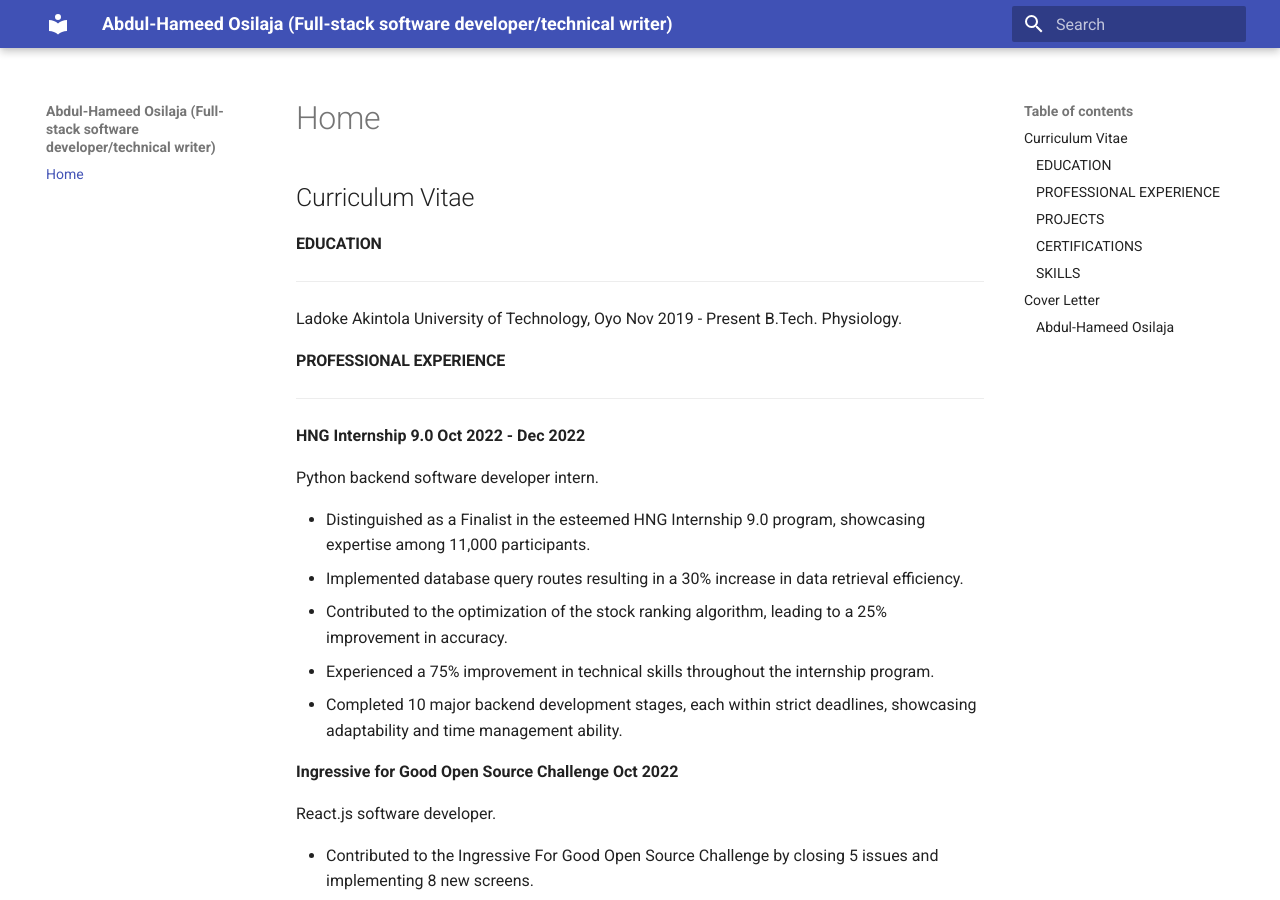
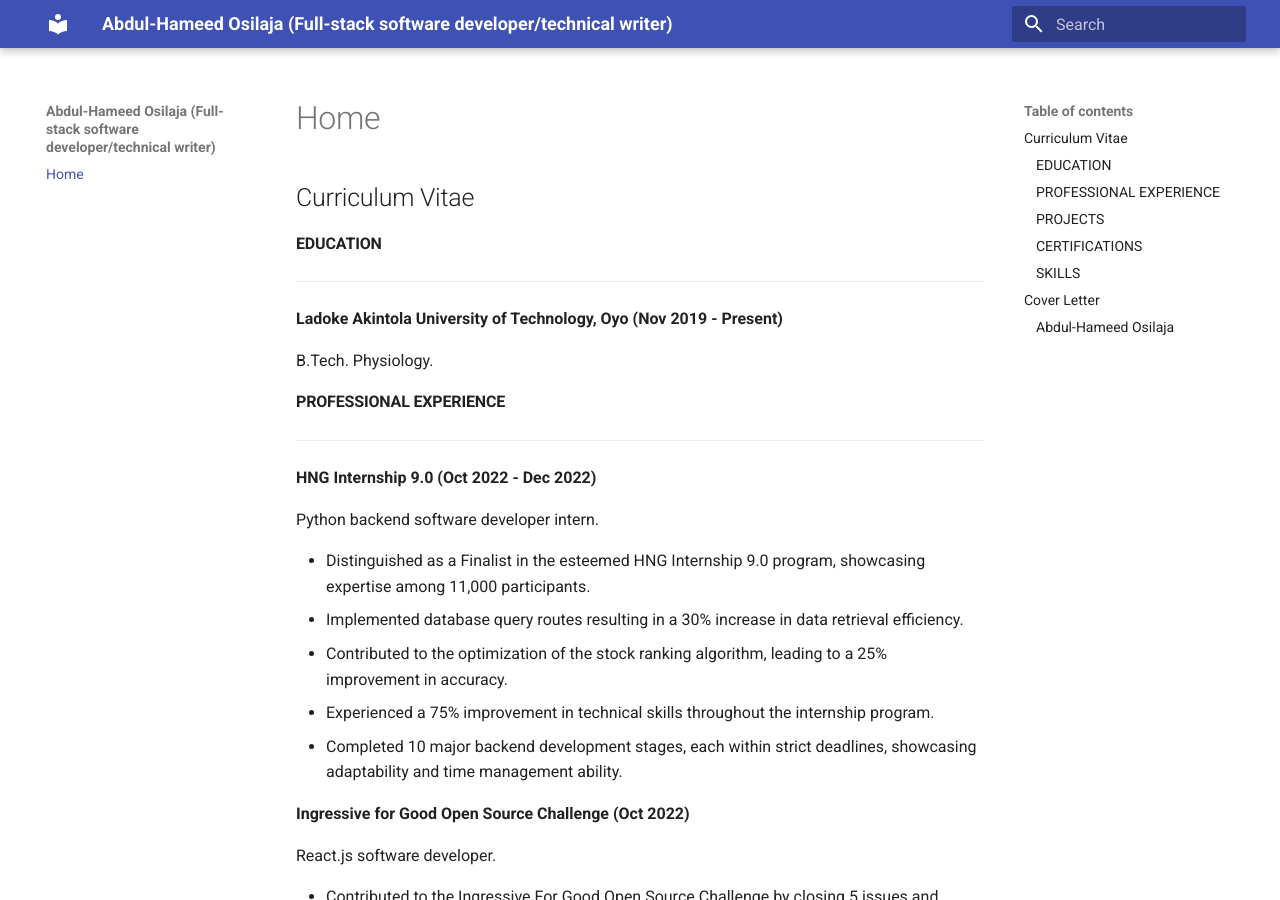
Before and after one commit to Osilaja78/Resume, an MkDocs documentation site: the page built from docs/index.md, in a window 1280 px wide and 900 px high. Built offline with MkDocs 1.6.1 and Material for MkDocs 9.7.7, drawn with Linux system fonts in a browser that asks for light colours; some of the changed text lies outside the part shown.

Commit message:
improved markdown syntax for education section

```diff
--- a/docs/index.md
+++ b/docs/index.md
@@ -2,13 +2,14 @@
 ## Curriculum Vitae
 #### EDUCATION
 ---
-Ladoke Akintola University of Technology, Oyo							       Nov 2019 - Present
+**Ladoke Akintola University of Technology, Oyo (Nov 2019 - Present)**
+
 B.Tech. Physiology.
 
 
 #### PROFESSIONAL EXPERIENCE
 ---
-**HNG Internship 9.0 										     Oct 2022 - Dec 2022**
+**HNG Internship 9.0 (Oct 2022 - Dec 2022)**
 
 Python backend software developer intern.
 
@@ -18,7 +19,7 @@ Python backend software developer intern.
 * Experienced a 75% improvement in technical skills throughout the internship program.
 * Completed 10 major backend development stages, each within strict deadlines, showcasing adaptability and time management ability.
 
-**Ingressive for Good Open Source Challenge 								          Oct 2022**
+**Ingressive for Good Open Source Challenge (Oct 2022)**
 
 React.js software developer.
 
@@ -52,16 +53,16 @@ React.js software developer.
 
 #### CERTIFICATIONS
 ---
-**ALX Software Engineering Programme 							        February 2023 - April 2024**
+**ALX Software Engineering Programme (February 2023 - April 2024)**
 
 * Full-stack software developer with specialization in backend development.
 * Skills acquired: DevOps, Linux, JavaScript, Python, SQL, TypeScript, Technical Writing, communication skill, team collaboration.
 
-**Zuri Training 										             May 2022 - August 2022**
+**Zuri Training (May 2022 - August 2022)**
 * Full-stack software developer.
 * Skills acquired: Python, Django, REST API, SQL, MySQL.
 
-**AptLearn Technical Writing Certificate Course                         Oct 2022**
+**AptLearn Technical Writing Certificate Course (Oct 2022)**
 
 * Specialization in the development of technical writing skills.
 * Skills acquired: Documentatin, English Language Proficiency, Markdown.
```
